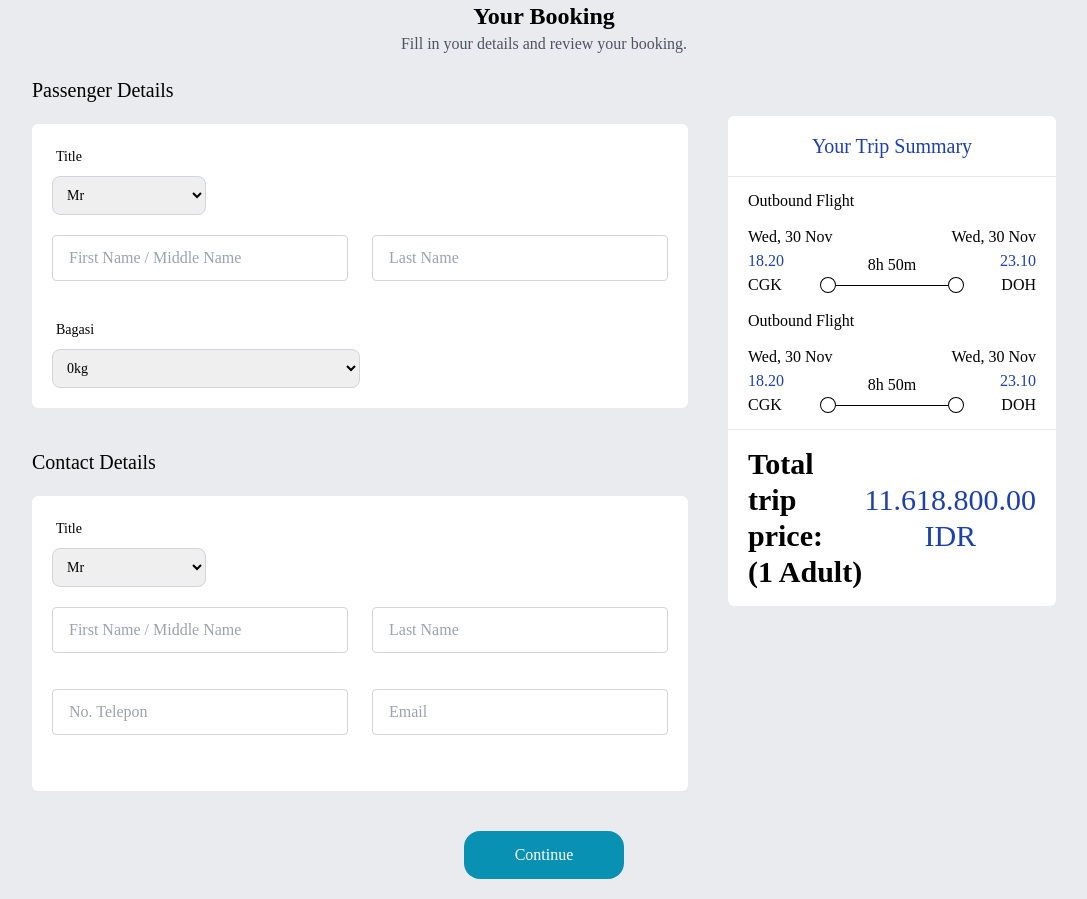
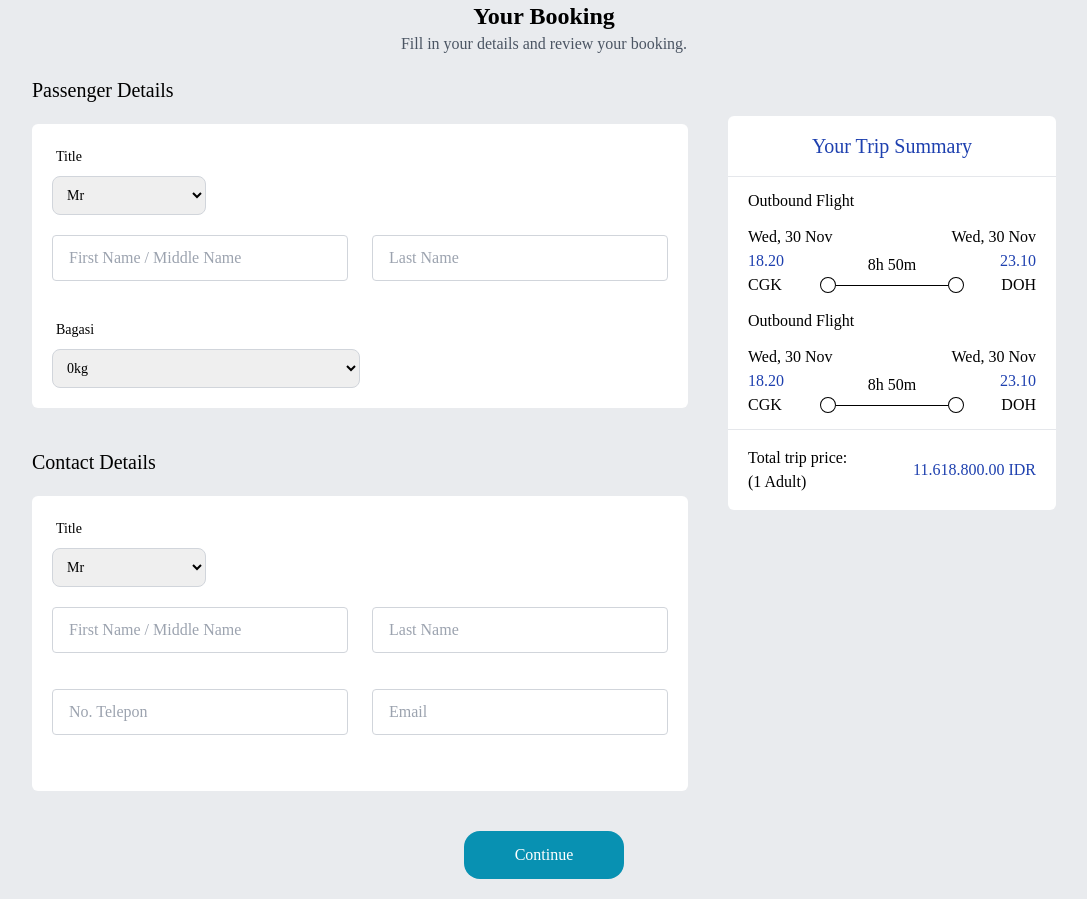
Before and after one commit to Andarios910/final-project, a React (Create React App) app: page /transaksi in a window 1280 px wide. Shown: the whole page, without its empty margins (96-1183 px from the left). Built offline with nearby package versions, Linux system fonts and the light colour scheme.

Commit message:
fix rightCard Component

```diff
--- a/src/App.js
+++ b/src/App.js
@@ -19,7 +19,7 @@ function App() {
         <Route path="/user/profile" element={<ProfilePages/>} />
         <Route path="/user/order-list" element={<OrderList />} />
         <Route path='/user/order-list/detail' element={<OrderListDetail />} />
-        <Route path="/transaksi"  element={<TransaksiPage />} />
+        <Route path="transaksi"  element={<TransaksiPage />} />
       </Routes>
     </BrowserRouter>
   );
--- a/src/components/TransaksiComponent/RightCard.jsx
+++ b/src/components/TransaksiComponent/RightCard.jsx
@@ -10,8 +10,8 @@ export default function RightCard() {
             <p className='px-5 py-3'>Outbound Flight</p>
             <OutboundFlight />
             <div className='flex justify-between items-center text-center text-md border-t py-4 mt-3 px-5'>
-                <h2 className='text-left'>Total trip price: <br/> (1 Adult)</h2>
-                <h2 className='font-medium text-blue-800'>11.618.800.00 IDR</h2>
+                <p className='text-left'>Total trip price: <br/> (1 Adult)</p>
+                <p className='font-medium text-blue-800'>11.618.800.00 IDR</p>
             </div>
         </div>
     )
```
